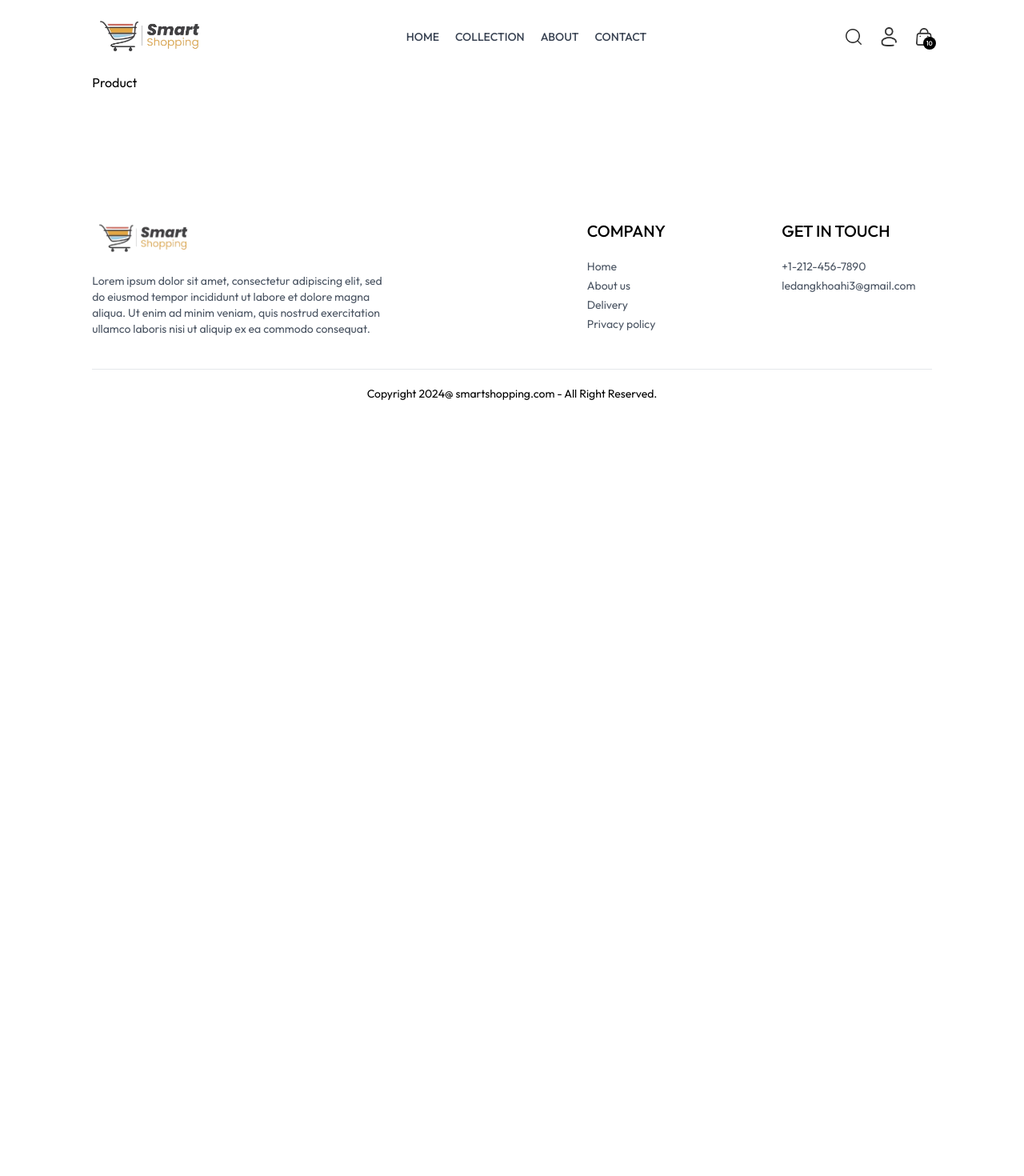
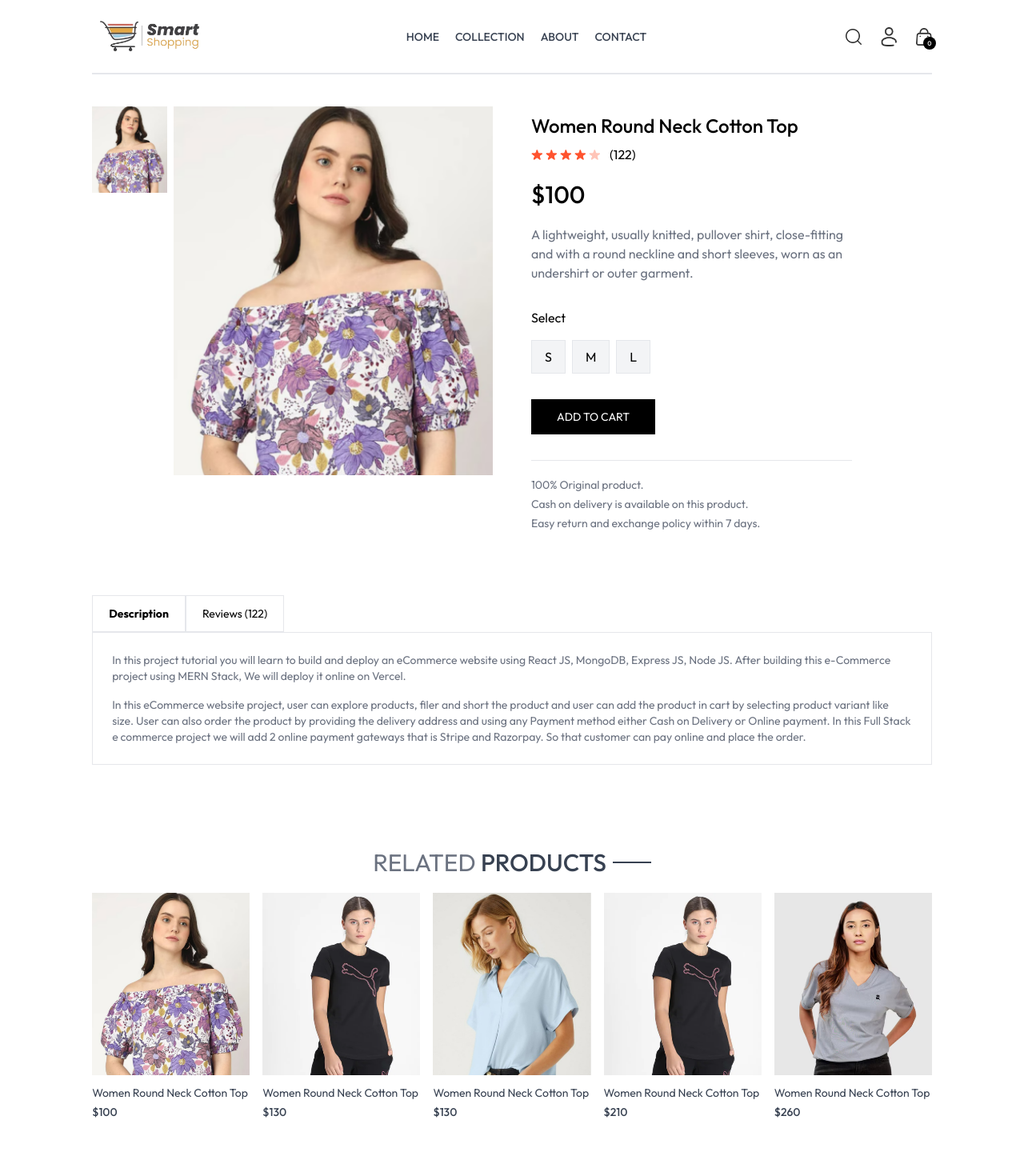
Before and after one commit to EpicVN/e-commerce-app-frontend, a React (Vite) app: page /product/aaaaa in a window 1280 px wide. Shown: the top 1470 px of the page at 80% size. Before the commit the page ends 800 px from the top, so only its background shows below. Built offline with nearby package versions, Linux system fonts and the light colour scheme.

Commit message:
Add Related product component. Finish Product page UI. Add cart count to Navbar

```diff
--- a/package.json
+++ b/package.json
@@ -14,13 +14,13 @@
     "react": "^18.3.1",
     "react-dom": "^18.3.1",
     "react-router-dom": "^7.1.1",
-    "react-toastify": "^11.0.2"
+    "react-toastify": "^11.0.3"
   },
   "devDependencies": {
     "@eslint/js": "^9.17.0",
     "@types/react": "^18.3.18",
     "@types/react-dom": "^18.3.5",
-    "@vitejs/plugin-react": "^4.3.4",
+    "@vitejs/plugin-react": "^1.3.2",
     "autoprefixer": "^10.4.20",
     "eslint": "^9.17.0",
     "eslint-plugin-react": "^7.37.2",
@@ -29,6 +29,6 @@
     "globals": "^15.14.0",
     "postcss": "^8.4.49",
     "tailwindcss": "^3.4.17",
-    "vite": "^6.0.5"
+    "vite": "^6.1.1"
   }
 }
--- a/src/App.jsx
+++ b/src/App.jsx
@@ -11,10 +11,12 @@
 import NavBar from "./components/NavBar";
 import Footer from "./components/Footer";
 import SearchBar from "./components/SearchBar";
+import { ToastContainer, toast } from "react-toastify";
 
 const App = () => {
   return (
     <div className="px-4 sm:px-[5vw] md:px-[7vw] lg:px-[9vw]">
+      <ToastContainer />
       <NavBar />
       <SearchBar />
       <Routes>
--- a/src/components/NavBar.jsx
+++ b/src/components/NavBar.jsx
@@ -5,7 +5,7 @@
 
 const NavBar = () => {
   const [visible, setVisible] = useState(false);
-  const { setShowSearch } = useContext(ShopContext);
+  const { setShowSearch, getCartCount } = useContext(ShopContext);
 
   return (
     <div className="flex items-center justify-between py-5 font-medium">
@@ -74,7 +74,7 @@
         <Link to="/cart" className="relative">
           <img src={assets.cart_icon} alt="Cart" className="w-5 min-w-5" />
           <p className="absolute right-[-5px] bottom-[-5px] w-4 text-center leading-4 bg-black text-white aspect-square rounded-full text-[8px]">
-            10
+            {getCartCount()}
           </p>
         </Link>
 
--- /dev/null
+++ b/src/components/RelatedProducts.jsx
@@ -0,0 +1,43 @@
+import React, { useContext, useEffect, useState } from "react";
+import { ShopContext } from "../context/ShopContext";
+import Title from "./Title";
+import ProductItems from "./ProductItems";
+
+const RelatedProducts = ({ category, subCategory }) => {
+  const { products } = useContext(ShopContext);
+  const [relatedProducts, setRelatedProducts] = useState([]);
+
+  useEffect(() => {
+    if (products.length > 0) {
+      let productsCopy = [...products];
+
+      productsCopy = productsCopy.filter((item) => category === item.category);
+      productsCopy = productsCopy.filter(
+        (item) => subCategory === item.subCategory
+      );
+
+      setRelatedProducts(productsCopy.slice(0, 5));
+    }
+  }, [products, category, subCategory]);
+  return (
+    <div className="my-24">
+      <div className="text-center text-3xl py-2">
+        <Title text1={"RELATED"} text2={"PRODUCTS"} />
+      </div>
+
+      <div className="grid grid-cols-2 sm:grid-cols-3 md:grid-cols-4 lg:grid-cols-5 gap-4 gap-y-6">
+        {relatedProducts.map((item, index) => (
+          <ProductItems
+            key={index}
+            id={item._id}
+            name={item.name}
+            price={item.price}
+            image={item.image}
+          />
+        ))}
+      </div>
+    </div>
+  );
+};
+
+export default RelatedProducts;
--- a/src/context/ShopContextProvider.jsx
+++ b/src/context/ShopContextProvider.jsx
@@ -1,7 +1,8 @@
-import { useState } from "react";
+import { useEffect, useState } from "react";
 import { products } from "../assets/assets";
 import { ShopContext } from "./ShopContext";
 import PropTypes from "prop-types";
+import { toast } from "react-toastify";
 
 const ShopContextProvider = (props) => {
   ShopContextProvider.propTypes = {
@@ -12,10 +13,57 @@
   const delivery_fee = 10;
   const [search, setSearch] = useState("");
   const [showSearch, setShowSearch] = useState(false);
+  const [cartItems, setCartItems] = useState([]);
+
+  const addToCart = async (itemId, size) => {
+    if (!size) {
+      toast.error("Please select product size");
+      return;
+    }
+
+    let cartData = structuredClone(cartItems);
+
+    if (cartData[itemId]) {
+      if (cartData[itemId][size]) {
+        cartData[itemId][size] += 1;
+      } else {
+        cartData[itemId][size] = 1;
+      }
+    } else {
+      cartData[itemId] = {};
+      cartData[itemId][size] = 1;
+    }
+
+    setCartItems(cartData);
+  };
+
+  const getCartCount = () => {
+    let totalCount = 0;
+    for (const item in cartItems) {
+      for (const size in cartItems[item]) {
+        try {
+          if (cartItems[item][size]) {
+            totalCount += cartItems[item][size];
+          }
+        } catch (error) {
+          console.log(error);
+        }
+      }
+    }
+    return totalCount;
+  };
 
   const value = {
-    products, currency, delivery_fee,
-    search, setSearch, showSearch, setShowSearch,
+    products,
+    currency,
+    delivery_fee,
+    search,
+    setSearch,
+    showSearch,
+    setShowSearch,
+    cartItems,
+    addToCart,
+    getCartCount,
   };
 
   return (
--- a/src/index.css
+++ b/src/index.css
@@ -18,6 +18,10 @@
   font-style: normal;
 }
 
+::-webkit-scrollbar {
+  display: none;
+}
+
 @media (max-width: 640px) {
   a.active {
     background-color: black;
--- a/src/pages/Product.jsx
+++ b/src/pages/Product.jsx
@@ -1,9 +1,141 @@
-import React from 'react'
+import React, { useContext, useEffect, useState } from "react";
+import { useParams } from "react-router-dom";
+import { ShopContext } from "../context/ShopContext";
+import { assets } from "../assets/assets";
+import RelatedProducts from "../components/RelatedProducts";
 
 const Product = () => {
-  return (
-    <div>Product</div>
-  )
-}
+  const { productId } = useParams();
+  const { products, currency, addToCart } = useContext(ShopContext);
+  const [productData, setProductData] = useState(false);
+  const [image, setImage] = useState("");
+  const [size, setSize] = useState("");
 
-export default Product
+  useEffect(() => {
+    const fetchProductData = async () => {
+      products.map((item) => {
+        if (item._id === productId) {
+          setProductData(item);
+          setImage(item.image[0]);
+          return null;
+        }
+      });
+    };
+
+    fetchProductData();
+  }, [productId, products]);
+
+  return productData ? (
+    <div className="border-t-2 pt-10 transition-opacity ease-in duration-500 opacity-100">
+      {/* Product Data */}
+      <div className="flex gap-12 sm:gap-12 flex-col sm:flex-row">
+        {/* Product image */}
+        <div className="flex-1 flex flex-col-reverse gap-2 sm:flex-row">
+          <div className="flex sm:flex-col overflow-x-auto sm:overflow-y-scroll justify-between sm:justify-normal sm:w-[18.7%] w-full">
+            {productData.image.map((item, index) => (
+              <img
+                key={index}
+                src={item}
+                alt="product"
+                className="w-[24%] sm:w-full sm:mb-3 flex shrink-0 cursor-pointer"
+                onClick={() => setImage(item)}
+              />
+            ))}
+          </div>
+
+          <div className="w-full sm:w-[80%]">
+            <img className="w-full h-auto" src={image} alt="" />
+          </div>
+        </div>
+
+        {/* Products Info */}
+        <div className="flex-1">
+          <h1 className="font-medium text-2xl mt-2">{productData.name}</h1>
+          <div className="flex items-center gap-1 mt-2">
+            <img className="w-3.5" src={assets.star_icon} alt="" />
+            <img className="w-3.5" src={assets.star_icon} alt="" />
+            <img className="w-3.5" src={assets.star_icon} alt="" />
+            <img className="w-3.5" src={assets.star_icon} alt="" />
+            <img className="w-3.5" src={assets.star_dull_icon} alt="" />
+            <p className="pl-2">(122)</p>
+          </div>
+
+          <p className="mt-5 text-3xl font-medium">
+            {currency}
+            {productData.price}
+          </p>
+
+          <p className="mt-5 text-gray-500 md:w-4/5">
+            {productData.description}
+          </p>
+
+          <div className="flex flex-col gap-4 my-8">
+            <p>Select</p>
+            <div className="flex gap-2">
+              {productData.sizes.map((item, index) => (
+                <button
+                  key={index}
+                  onClick={() => setSize(item)}
+                  className={`border py-2 px-4 bg-gray-100 ${
+                    item === size ? "border-gray-900 border-2" : ""
+                  }`}
+                >
+                  {item}
+                </button>
+              ))}
+            </div>
+          </div>
+
+          <button onClick={() => addToCart(productData._id, size)} className="bg-black text-white px-8 py-3 text-sm active:bg-gray-700">
+            ADD TO CART
+          </button>
+
+          <hr className="mt-8 sm:w-4/5" />
+
+          <div className="text-sm text-gray-500 mt-5 flex flex-col gap-1">
+            <p>100% Original product.</p>
+            <p>Cash on delivery is available on this product.</p>
+            <p>Easy return and exchange policy within 7 days.</p>
+          </div>
+        </div>
+      </div>
+
+      {/* ---- Description & Review Section ---- */}
+      <div className="mt-20">
+        <div className="flex">
+          <b className="border px-5 py-3 text-sm">Description</b>
+          <p className="border px-5 py-3 text-sm">Reviews (122)</p>
+        </div>
+
+        <div className="flex flex-col gap-4 border px-6 py-6 text-sm text-gray-500">
+          <p>
+            In this project tutorial you will learn to build and deploy an
+            eCommerce website using React JS, MongoDB, Express JS, Node JS.
+            After building this e-Commerce project using MERN Stack, We will
+            deploy it online on Vercel.
+          </p>
+          <p>
+            In this eCommerce website project, user can explore products, filer
+            and short the product and user can add the product in cart by
+            selecting product variant like size. User can also order the product
+            by providing the delivery address and using any Payment method
+            either Cash on Delivery or Online payment. In this Full Stack e
+            commerce project we will add 2 online payment gateways that is
+            Stripe and Razorpay. So that customer can pay online and place the
+            order.
+          </p>
+        </div>
+      </div>
+
+      {/* ---- Display related products ---- */}
+      <RelatedProducts
+        category={productData.category}
+        subCategory={productData.subCategory}
+      />
+    </div>
+  ) : (
+    <div className="opacity-0"></div>
+  );
+};
+
+export default Product;
```
Also changed, not shown: 1 other file (tests, documents, lock files or other folders).
